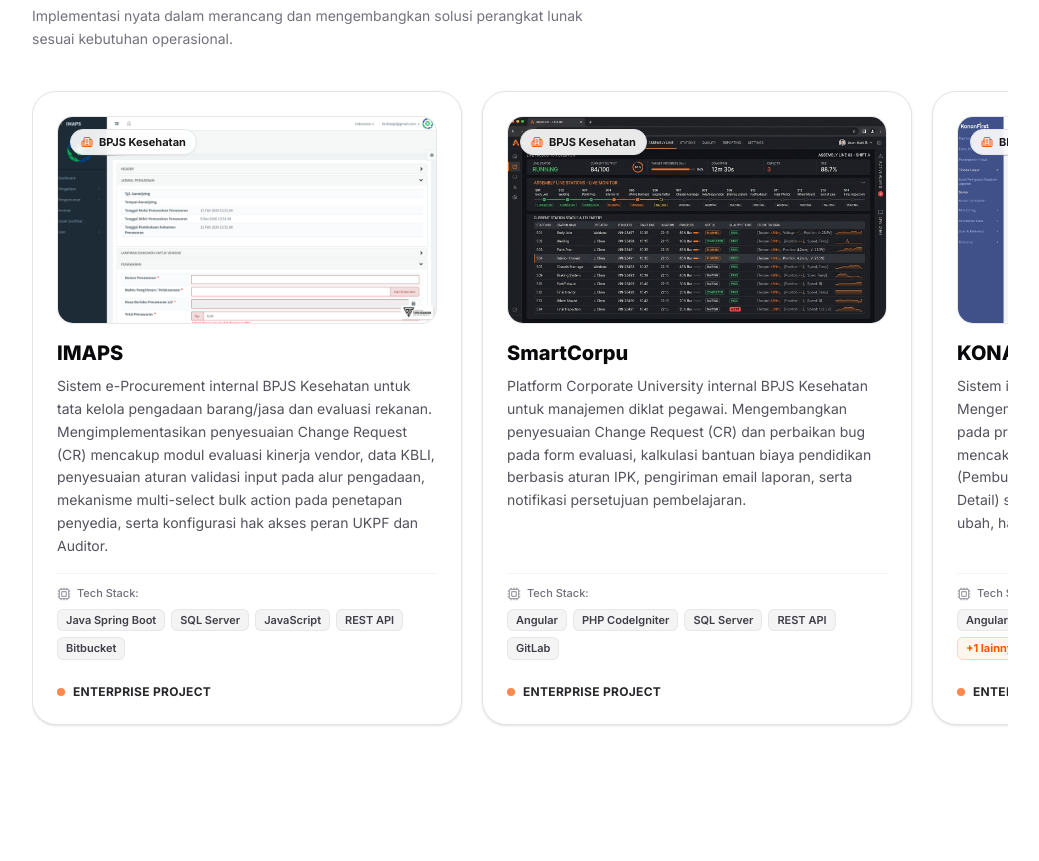
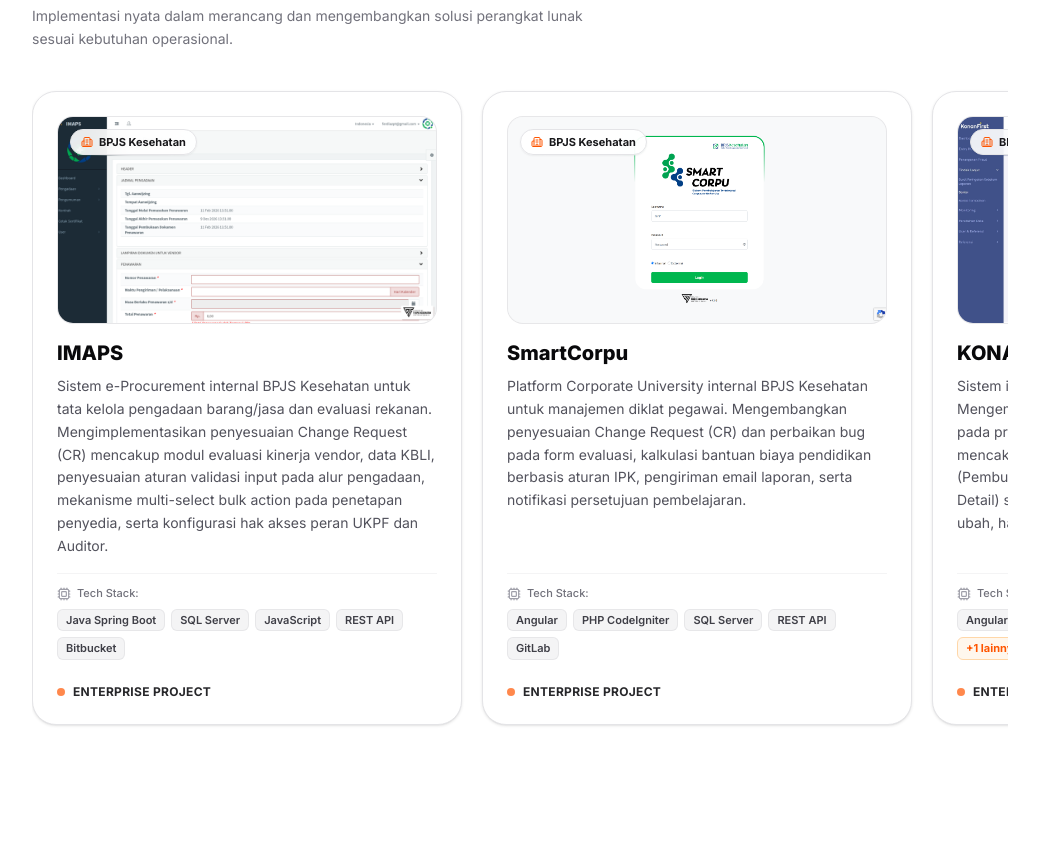
Before and after one commit to SeekorApel/Portofolio-Dicky, a Next.js app: page / in a window 1280 px wide. Shown: the part 3151-4012 px from the top of the page, without its empty margins (120-1159 px from the left). Built offline with nearby package versions, Linux system fonts and the light colour scheme.

Commit message:
new adding

```diff
--- a/data/portfolioData.ts
+++ b/data/portfolioData.ts
@@ -58,7 +58,7 @@
     whatsappUrl: "https://wa.me/628985276326?text=Halo%20Dicky,%20saya%20tertarik%20dengan%20profil%20portofolio%20Anda.",
     linkedinUrl: "https://www.linkedin.com/in/dickymuzakki/",
     githubUrl: "https://github.com/SeekorApel",
-    resumeUrl: "/cv-dicky-muzakki.pdf",
+    resumeUrl: "/CV_Dicky_Muzakki.pdf",
   },
 
   education: [
@@ -165,7 +165,7 @@
       projectType: "Enterprise Project",
       featured: true,
       period: "2025 – 2026",
-      image: "/projects/entry-production.jpg",
+      image: "/projects/smartcorpu.png",
       summary: "Platform Corporate University internal BPJS Kesehatan untuk manajemen diklat pegawai. Mengembangkan penyesuaian Change Request (CR) dan perbaikan bug pada form evaluasi, kalkulasi bantuan biaya pendidikan berbasis aturan IPK, pengiriman email laporan, serta notifikasi persetujuan pembelajaran.",
       description: "Bertanggung jawab menangani Change Request (CR) dan perbaikan bug pada siklus end-to-end. Memperbaiki penyimpanan data form evaluasi dan form esai agar input teks otomatis ter-clear saat opsi berganti. Menambahkan validasi kalkulasi bantuan biaya pendidikan SPP berdasarkan nilai IPK (100% vs 50%) dan opsi Partial Funded. Memperbaiki tampilan grafik batang dashboard yang menyusut, menambahkan validasi agar upload soal hanya menerima file Excel, memperbaiki pengiriman email laporan ke pengajar, serta menambahkan notifikasi persetujuan pembelajaran.",
       technologies: ["Angular", "PHP CodeIgniter", "SQL Server", "REST API", "GitLab"],
```
Also changed, not shown: public/projects/smartcorpu.png (added), 1 other file (tests, documents, lock files or other folders).
